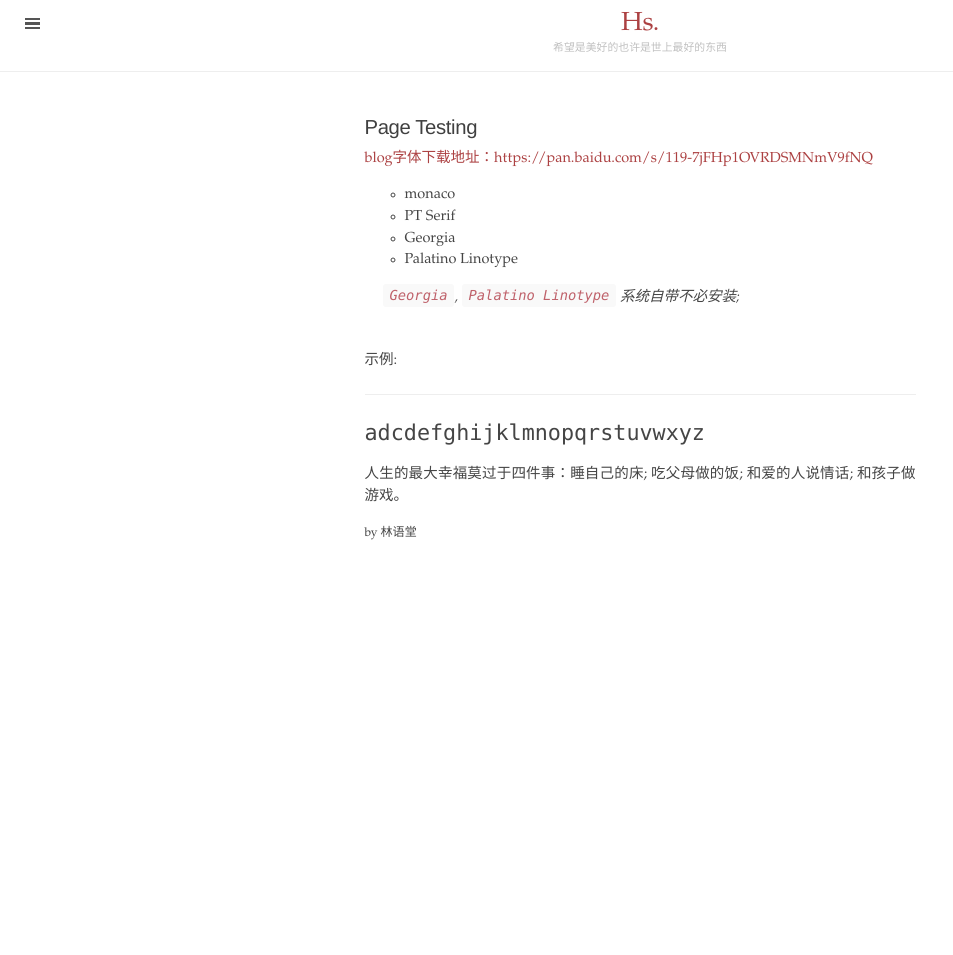
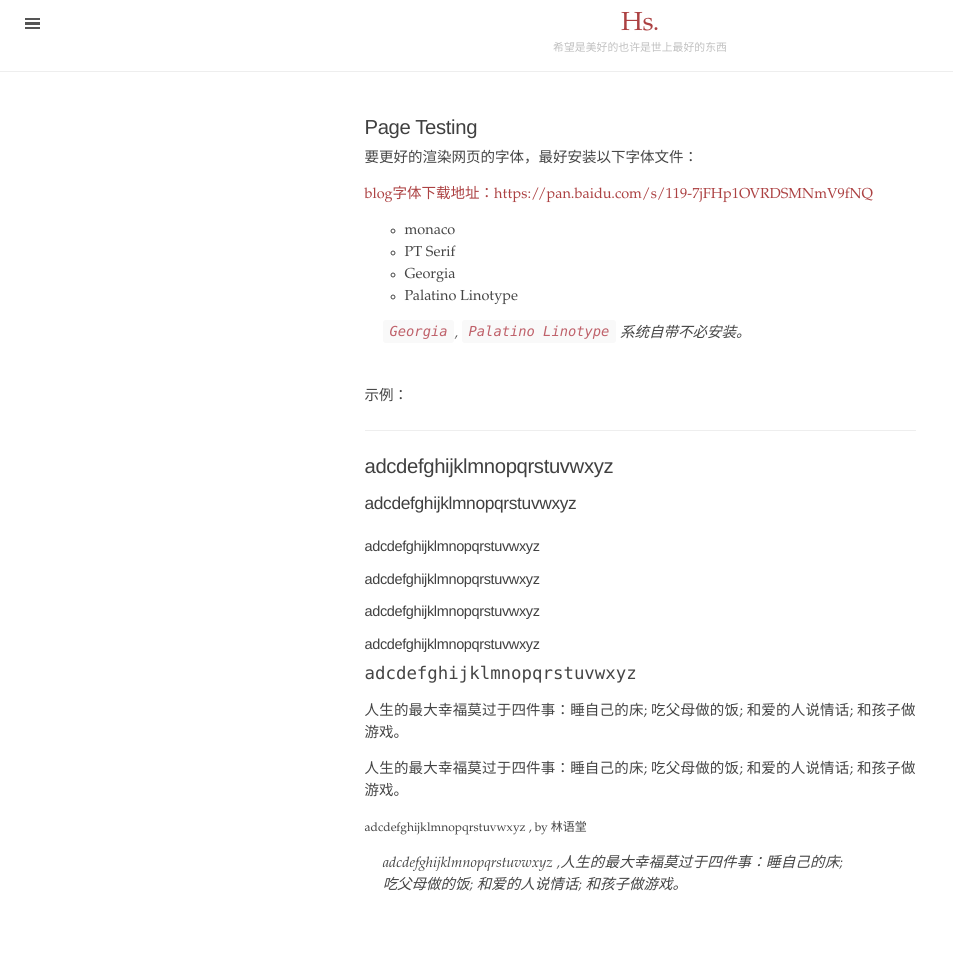
Before and after one commit to symphonyh/blog, a Jekyll site: the page built from about.md, in a window 1280 px wide. Shown: the whole page, without its empty margins (0-953 px from the left). Built offline with Jekyll 4.4.1, drawn with Linux system fonts in a browser that asks for light colours; before the commit the page ends 900 px from its top, so only the background shows below that.

Commit message:
2018-8-12:16:28

```diff
--- a/about.md
+++ b/about.md
@@ -2,6 +2,8 @@
 layout: page
 title: Page Testing
 ---
+
+要更好的渲染网页的字体，最好安装以下字体文件：
 
 [blog字体下载地址：https://pan.baidu.com/s/119-7jFHp1OVRDSMNmV9fNQ](https://pan.baidu.com/s/1GBkiA-3A7hUHMZ9-UmPZYQ)
 
@@ -10,15 +12,31 @@ title: Page Testing
 - Georgia
 - Palatino Linotype
 
-> `Georgia`, `Palatino Linotype` 系统自带不必安装;
+> `Georgia`, `Palatino Linotype` 系统自带不必安装。
 
 <br>
 <!-- <img src="/assets/hxy.jpg" alt="bella-and-me" style="margin: 0"><br> -->
-示例:
+示例：
 
 ---
-<p style="font-family: monaco; font-size: 1.5em;"> adcdefghijklmnopqrstuvwxyz </p>
+<h1> adcdefghijklmnopqrstuvwxyz </h1>
+
+<h2> adcdefghijklmnopqrstuvwxyz </h2>
+
+<h3> adcdefghijklmnopqrstuvwxyz </h3>
+
+<h4> adcdefghijklmnopqrstuvwxyz </h4>
+
+<h5> adcdefghijklmnopqrstuvwxyz </h5>
+
+<h6> adcdefghijklmnopqrstuvwxyz </h6>
+
+<p style="font-family: monaco; font-size: 1.2em;"> adcdefghijklmnopqrstuvwxyz </p>
+
+<p>人生的最大幸福莫过于四件事：睡自己的床; 吃父母做的饭; 和爱的人说情话; 和孩子做游戏。</p>
 
 <p style="font-size: 1em;">人生的最大幸福莫过于四件事：睡自己的床; 吃父母做的饭; 和爱的人说情话; 和孩子做游戏。</p>
 
-<small>by 林语堂 </small>
+<small>adcdefghijklmnopqrstuvwxyz , by 林语堂 </small>
+
+> adcdefghijklmnopqrstuvwxyz ,人生的最大幸福莫过于四件事：睡自己的床; 吃父母做的饭; 和爱的人说情话; 和孩子做游戏。
```
